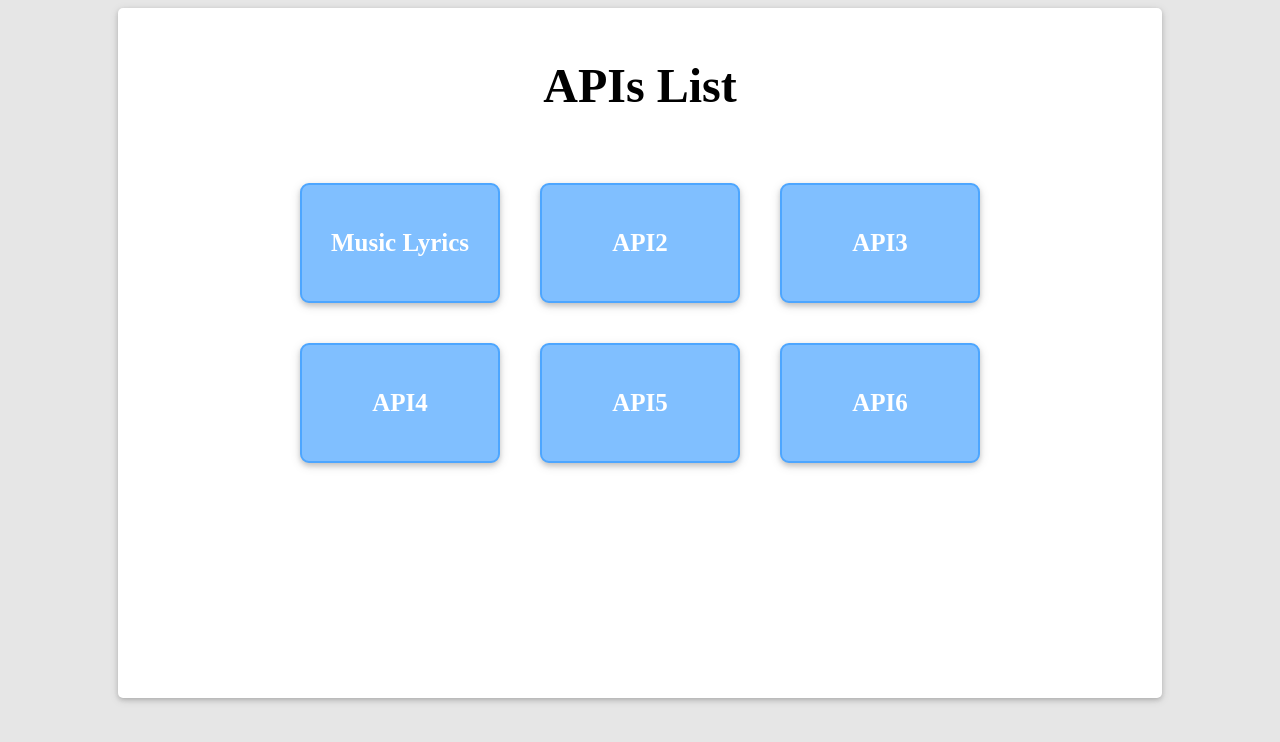
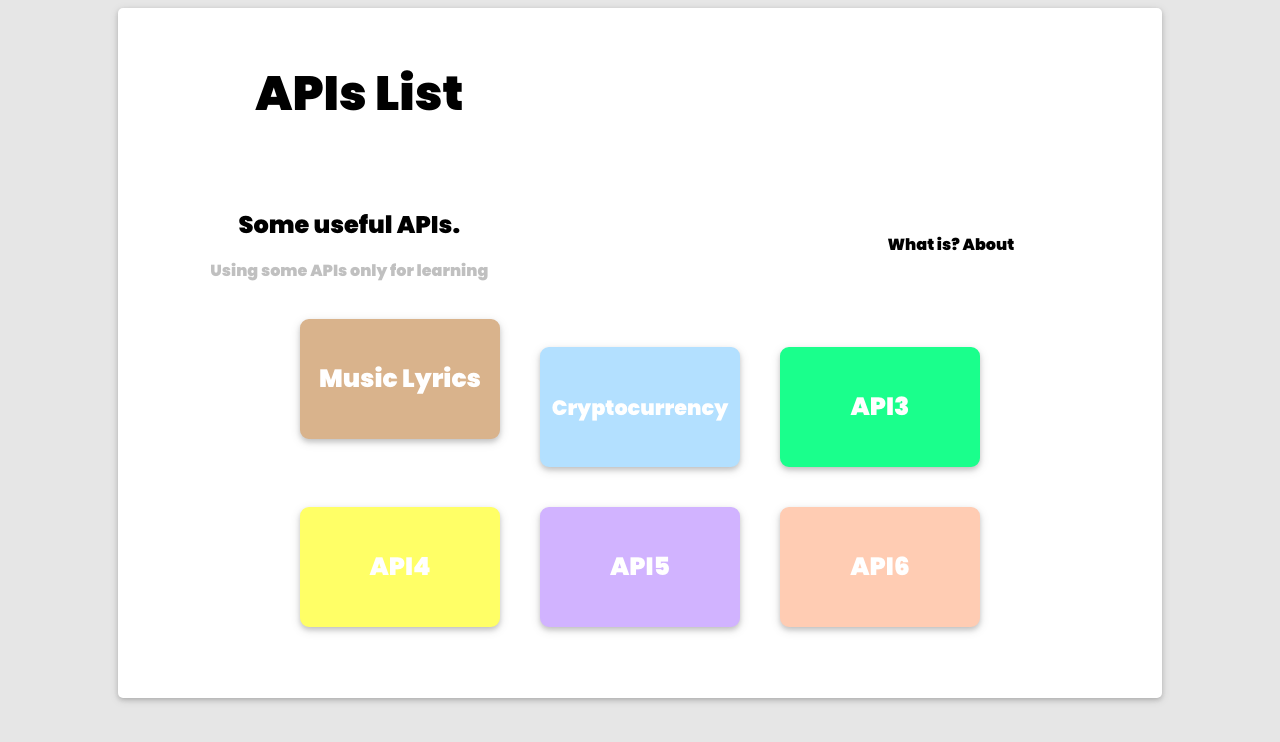
Before and after one commit to JoaoV111/API-Distances-Google, a Flask app: page / in a window 1280 px wide. Shown: the top 742 px of the page. Run offline with Flask 2, Linux system fonts and the light colour scheme.

Commit message:
Huge Upgrade

```diff
--- a/app.py
+++ b/app.py
@@ -30,7 +30,31 @@ def MusicLyrics():
 
 	return render_template('musiclyrics.html', lyrics=lyrics, Artist=Artist, Title=Title)
 
+@app.route('/crypto-currency/', methods=['POST', 'GET'])
+def CryptoCurrency():
+	f_id = ''
+	s_id = ''
 
+	if request.method == 'POST':
+		f_id = resquest.form['f_id']
+		s_id = resquest.form['s_id']
+
+		try:
+			url = f'https://joao-api-cryptocurrency.herokuapp.com/currency?f_id={f_id}&s_id={s_id}'
+			req = requests.get(url)
+			req_json = json.loads(req.text)
+			result = ''
+			div1 = req_json["div1"]
+		except:
+			result = 'No currencies found.'
+
+		try:
+			url = 'https://joao-api-cryptocurrency.herokuapp.com/currency/all'
+			req_all = requests.get(url)
+		except:
+			result = 'Server error'
+
+	return render_template('currency.html', result=result, div1=div1, req_all=req_all)
 
 if __name__ == '__main__':
     app.run(debug=True)
--- a/static/css/main.css
+++ b/static/css/main.css
@@ -1,7 +1,35 @@
 body {
-  font-family: 'Courier New', Courier;
+  font-family: 'PoppinsBlack', sans-serif;
   background-color: #e6e6e6;
 
+}
+
+h1.h1_1{
+  float: left;
+  width: 450px;
+  margin-top: 50px;
+  margin-left: 0%;
+  font-size: 300%;
+  display: block;
+}
+
+p.p1{
+  float: right;
+  width: 450px;
+  margin-right: 13%;
+  text-align: right;
+  margin-top: 70px;
+  display: block;
+  margin-bottom: 70px;
+}
+
+p.p2{
+  margin-top: 20px;
+  text-align: center;
+  display: block;
+  font-size: 150%;
+  font-weight: bold;
+  margin-bottom: 0px;
 }
 
 .whitebox {
@@ -21,7 +49,7 @@ body {
 }*/
 
 .center {
-    display: block;
+  display: block;
 	margin-left: auto;
 	margin-right: auto;
 	text-align: center;
@@ -41,7 +69,7 @@ body {
   transition-duration: 0.4s;
   cursor: pointer;
   border-radius: 9px;
-  font-family: 'Poppins';
+  font-family: 'PoppinsBlack', sans-serif;
   font-weight: bold;
   width: 200px;
   height: 120px;
@@ -51,12 +79,105 @@ body {
 }
 
 .button1 {
+  padding: 8px 8px;
+  text-align: center;
+  text-decoration: none;
+  display: inline-block;
+  font-size: 15px;
+  margin: 20px;
+  -webkit-transition-duration: 0.4s; /* Safari */
+  transition-duration: 0.4s;
+  cursor: pointer;
+  border-radius: 9px;
+  font-family: 'PoppinsBlack', sans-serif;
+  font-weight: bold;
+  box-shadow: 0 3px 5px 0 rgba(0,0,0,0.16),0 3px 11px 0 rgba(0,0,0,0.12)!important;
   background-color: #80bfff;
   color: white;
-  border: 2px solid #4da6ff
+  border: 2px solid #4da6ff;
+}
+
+.button2 {
+  background-color: #d9b38c;
+  color: white;
+  border: 2px solid #d9b38c;
+}
+
+.button3 {
+  background-color: #b3e0ff;
+  color: white;
+  border: 2px solid #b3e0ff;
+}
+
+.button4 {
+  background-color: #1aff8c;
+  color: white;
+  border: 2px solid #1aff8c;
+}
+
+.button5 {
+  background-color: #ffff66;
+  color: white;
+  border: 2px solid #ffff66;
+}
+
+.button6 {
+  background-color: #d1b3ff;
+  color: white;
+  border: 2px solid #d1b3ff;
+}
+
+.button7 {
+  background-color: #ffccb3;
+  color: white;
+  border: 2px solid #ffccb3;
 }
 
 .button1:hover {
   background-color: white;
-  color: black;
+  color: #4da6ff;
 }
+.button2:hover {
+  background-color: white;
+  color: #d9b38c;
+}
+
+.button3:hover {
+  background-color: white;
+  color: #b3e0ff;
+}
+
+.button4:hover {
+  background-color: white;
+  color: #1aff8c;
+}
+
+.button5:hover {
+  background-color: white;
+  color: #ffff4d;
+}
+
+.button6:hover {
+  background-color: white;
+  color: #d1b3ff;
+}
+
+.button7:hover {
+  background-color: white;
+  color: #ffccb3;
+}
+
+input.i_text{
+	box-sizing: border-box;
+	-webkit-box-sizing: border-box;
+	-moz-box-sizing: border-box;
+	border: 1px solid #C2C2C2;
+	box-shadow: 1px 1px 4px #EBEBEB;
+	-moz-box-shadow: 1px 1px 4px #EBEBEB;
+	-webkit-box-shadow: 1px 1px 4px #EBEBEB;
+	border-radius: 3px;
+	-webkit-border-radius: 3px;
+	-moz-border-radius: 3px;
+	padding: 7px;
+	outline: none;
+}
--- a/templates/base.html
+++ b/templates/base.html
@@ -5,8 +5,14 @@
 	<meta charset="UTF-8">
 	<meta name="viewport" content="width=device-width, initial-scale=1.0">
 	<meta http-equiv="X-UA-Compatible" content="ie=edge">
-	<title>Document</title>
+	<title>Some APIs</title>
 	<link rel="stylesheet" href="/static/css/main.css">
+	<style>
+		@font-face {
+    		font-family: PoppinsBlack;
+    		src: url(/static/fonts/poppins-black-1-maisfontes.otf);
+				}
+	</style>
   {% block head %}{% endblock %}
 </head>
 
--- a/templates/index.html
+++ b/templates/index.html
@@ -6,27 +6,34 @@
 
 {% block body %}
 <div class="whitebox center">
-  <h1 style="font-family: 'Poppins';margin: 50px;font-size: 300%;">
-    APIs List
-  </h1>
+  <div class="center" style="height: 130px;display: block;max-width: 1200px;">
+    <h1 class="h1_1">
+      APIs List
+    </h1>
+    <p class="p1">What is? About</p>
+  </div><br>
+  <div>
+    <p class="p2">Some useful APIs.</p>
+    <p style="color: silver">Using some APIs only for learning</p>
+  </div>
   <div class="center" style="width: 720px">
     <form action="/music-lyrics" style="float: left;">
-      <input type="submit" value="Music Lyrics" class="button button1"/>
+      <input type="submit" value="Music Lyrics" class="button button2" />
+    </form>
+    <form action="/crypto-currency" style="float: left;" >
+  	    <input type="submit" value="Cryptocurrency" class="button button3" style="font-size: 130%"/>
+    </form>
+    <form action="/music-lyrics" style="float: left;">
+	    <input type="submit" value="API3" class="button button4"/>
     </form>
     <form action="/music-lyrics" style="float: left;" >
-  	    <input type="submit" value="API2" class="button button1"/>
-    </form>
-    <form action="/music-lyrics" style="float: left;">
-	    <input type="submit" value="API3" class="button button1"/>
-    </form><br><br><br><br><br><br>
-    <form action="/music-lyrics" style="float: left;" >
-	    <input type="submit" value="API4" class="button button1"/>
+	    <input type="submit" value="API4" class="button button5"/>
     </form>
     <form action="/music-lyrics" style="float: left;" >
-	    <input type="submit" value="API5" class="button button1"/>
+	    <input type="submit" value="API5" class="button button6"/>
     </form>
     <form action="/music-lyrics" style="float: left;" >
-      <input type="submit" value="API6" class="button button1"/>
+      <input type="submit" value="API6" class="button button7"/>
     </form>
   </div>
 </div>
--- a/templates/musiclyrics.html
+++ b/templates/musiclyrics.html
@@ -10,13 +10,13 @@
   <h1>
     Music Lyrics
   </h1>
-
+  <p style="color: silver">Enter your favorite music!</p>
   <div style="max-width: 50%;" class="center">
     <form action="/music-lyrics/" method="POST">
       <p style="text-align: left">Artist:</p>
-      <input type="text" name="artist" id="artist" size="45"><br>
+      <input type="text" class="i_text" name="artist" id="artist" size="45" placeholder="Ex: Slipknot"><br>
       <p style="text-align: left">Title:</p>
-      <input type="text" name="title" id="title" size="45"><br><br>
+      <input type="text" class="i_text" name="title" id="title" size="45"  placeholder="Ex: Before I Forget"><br><br>
       <input type="submit" value="Search Music" class="button1"><br><br>
     </form>
   </div>
```
Also changed, not shown: templates/currency.html (added, +9 -0 lines), static/fonts/poppins-black-1-maisfontes.otf (added).
